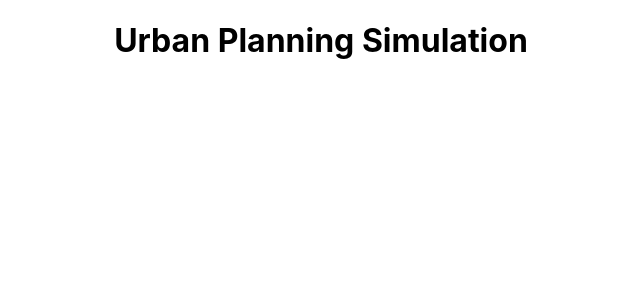
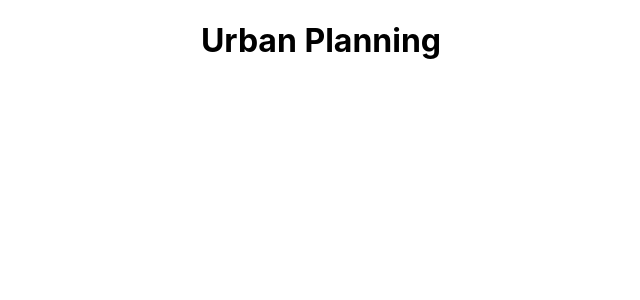
Before and after one commit to briandabuilder/urban_project, a React (Create React App) app in the folder urban_planning_app/: page / in a window 1280 px wide. Shown: the top 300 px of the page, without its empty margins (319-959 px from the left). Built offline with nearby package versions, Linux system fonts and the light colour scheme.

Commit message:
Update ProjectName.jsx

```diff
--- a/urban_planning_app/src/components/ProjectName.jsx
+++ b/urban_planning_app/src/components/ProjectName.jsx
@@ -1,9 +1,10 @@
 import React from 'react';
 import ReactDOM from 'react-dom/client';
+import Button from 'react-bootstrap/Button';
 
 function ProjectName() {
     return (
-        <h1>Urban Planning Simulation</h1>
+        <h1>Urban Planning</h1>
 
     )
 }
```
